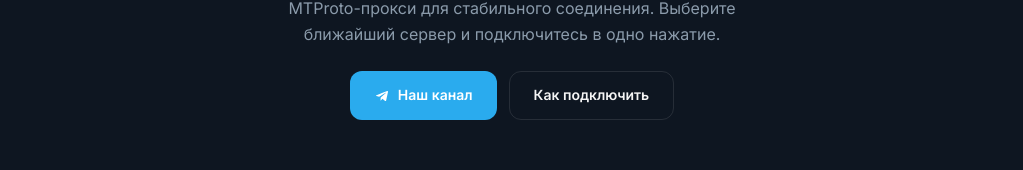
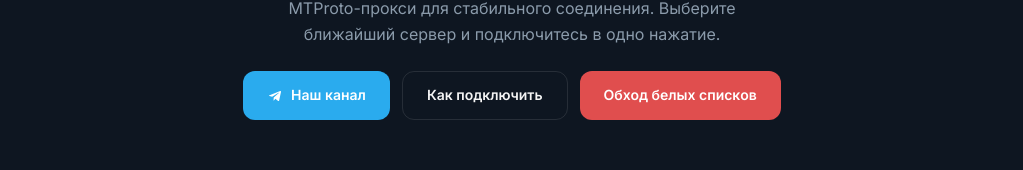
Before and after one commit to llimonixbot/mtproxytg, a Next.js app: page / in a window 1280 px wide. Shown: the part 242-412 px from the top of the page, without its empty margins (128-1151 px from the left). Built offline with nearby package versions, Linux system fonts and the light colour scheme; no server answers.

Commit message:
feat: Add custom hero button and shuffle proxies

```diff
--- a/src/app/globals.css
+++ b/src/app/globals.css
@@ -882,3 +882,18 @@ a:hover {
   font-size: 12px !important;
   margin-top: 2px !important;
 }
+
+/* ===== CUSTOM HERO BUTTON ===== */
+/* Add this at the end of globals.css */
+
+.btn-custom-hero {
+  background: var(--custom-bg, #e04e4e);
+  color: var(--custom-text, #fff);
+}
+
+.btn-custom-hero:hover {
+  background: var(--custom-bg-hover, #c93d3d);
+  color: var(--custom-text, #fff);
+  transform: translateY(-1px);
+  box-shadow: 0 4px 16px rgba(0, 0, 0, .25);
+}
--- a/src/app/page.tsx
+++ b/src/app/page.tsx
@@ -2,7 +2,7 @@
 
 import Link from 'next/link';
 import { useI18n } from '@/i18n';
-import { CHANNEL_URL } from '@/lib/constants';
+import { CHANNEL_URL, CUSTOM_HERO_BUTTON } from '@/lib/constants';
 import { useProxies } from '@/lib/useProxies';
 import ProxyCard from '@/components/ProxyCard';
 import PublicProxies from '@/components/PublicProxies';
@@ -36,6 +36,21 @@ export default function HomePage() {
           <Link href="/howto" className="btn btn-outline" prefetch={false}>
             {t.hero.btn_howto}
           </Link>
+          {CUSTOM_HERO_BUTTON.enabled && (
+            <a
+              href={CUSTOM_HERO_BUTTON.url}
+              className="btn btn-custom-hero"
+              target="_blank"
+              rel="noopener noreferrer"
+              style={{
+                '--custom-bg': CUSTOM_HERO_BUTTON.bgColor,
+                '--custom-bg-hover': CUSTOM_HERO_BUTTON.bgColorHover,
+                '--custom-text': CUSTOM_HERO_BUTTON.textColor,
+              } as React.CSSProperties}
+            >
+              {CUSTOM_HERO_BUTTON.text}
+            </a>
+          )}
         </div>
       </section>
 
@@ -53,9 +68,10 @@ export default function HomePage() {
           ))}
         </div>
 
-        {/* Public proxies spoiler */}
-        <PublicProxies />
       </section>
+
+      <PublicProxies />
+
 
       {/* Pin */}
       <section className="pin-section">
--- a/src/lib/constants.ts
+++ b/src/lib/constants.ts
@@ -7,3 +7,12 @@ export const DEFAULT_PROXIES: Proxy[] = [];
 export function buildProxyLink(proxy: Proxy): string {
   return `tg://proxy?server=${proxy.server}&port=${proxy.port}&secret=${proxy.secret}`;
 }
+
+export const CUSTOM_HERO_BUTTON = {
+  enabled: true,
+  text: 'Oбxoд бeлыx cпиcкoв',
+  url: 'tg://resolve?domain=TriBukvyRoBot&start=mtp4tg_site',
+  bgColor: '#e04e4e',
+  bgColorHover: '#c93d3d',
+  textColor: '#ffffff',
+};
--- a/src/lib/useProxies.ts
+++ b/src/lib/useProxies.ts
@@ -13,6 +13,15 @@ interface CacheEntry {
 // In-memory cache shared across hook instances in same session
 let memoryCache: CacheEntry | null = null;
 
+function shuffle<T>(arr: T[]): T[] {
+  const a = [...arr];
+  for (let i = a.length - 1; i > 0; i--) {
+    const j = Math.floor(Math.random() * (i + 1));
+    [a[i], a[j]] = [a[j], a[i]];
+  }
+  return a;
+}
+
 export function useProxies() {
   // Always start with DEFAULT_PROXIES for SSR/hydration consistency
   const [proxies, setProxies] = useState<Proxy[]>(DEFAULT_PROXIES);
@@ -22,7 +31,7 @@ export function useProxies() {
   useEffect(() => {
     // 1. Try memory cache (instant)
     if (memoryCache && Date.now() - memoryCache.ts < CACHE_TTL) {
-      setProxies(memoryCache.data);
+      setProxies(shuffle(memoryCache.data));
       setLoading(false);
       return;
     }
@@ -34,7 +43,7 @@ export function useProxies() {
         const cached: CacheEntry = JSON.parse(raw);
         if (Date.now() - cached.ts < CACHE_TTL && Array.isArray(cached.data) && cached.data.length > 0) {
           memoryCache = cached;
-          setProxies(cached.data);
+          setProxies(shuffle(cached.data));
           setLoading(false);
           return;
         }
@@ -54,7 +63,7 @@ export function useProxies() {
           try {
             localStorage.setItem(CACHE_KEY, JSON.stringify(entry));
           } catch {}
-          setProxies(data);
+          setProxies(shuffle(data));
         }
       })
       .catch(() => {})
```
